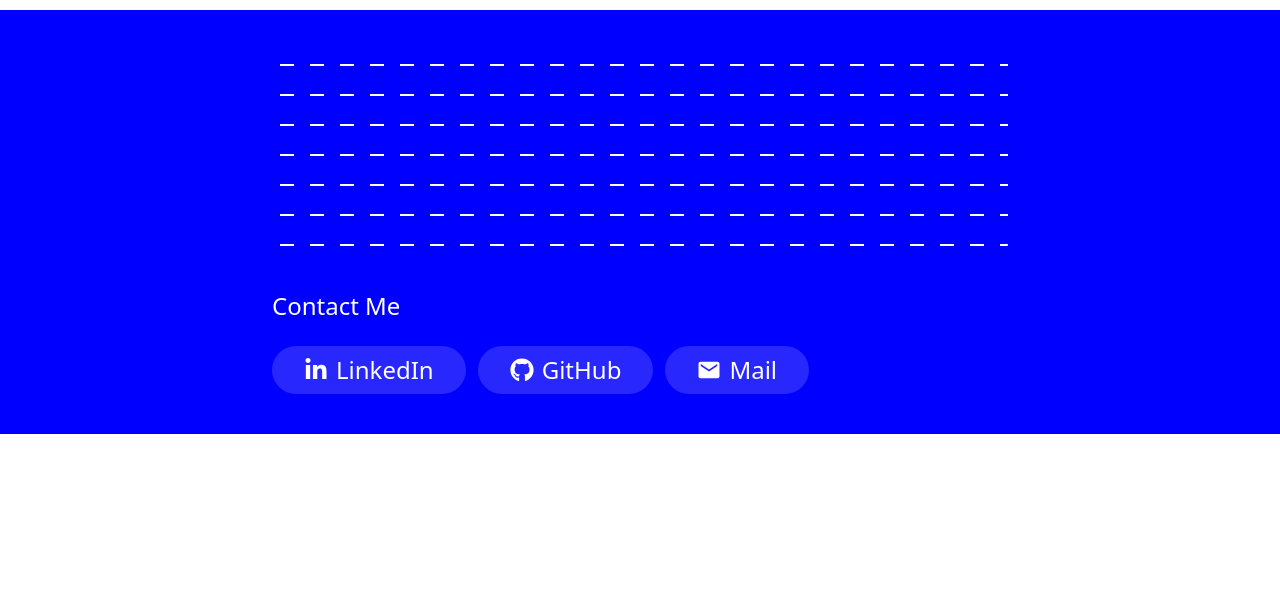
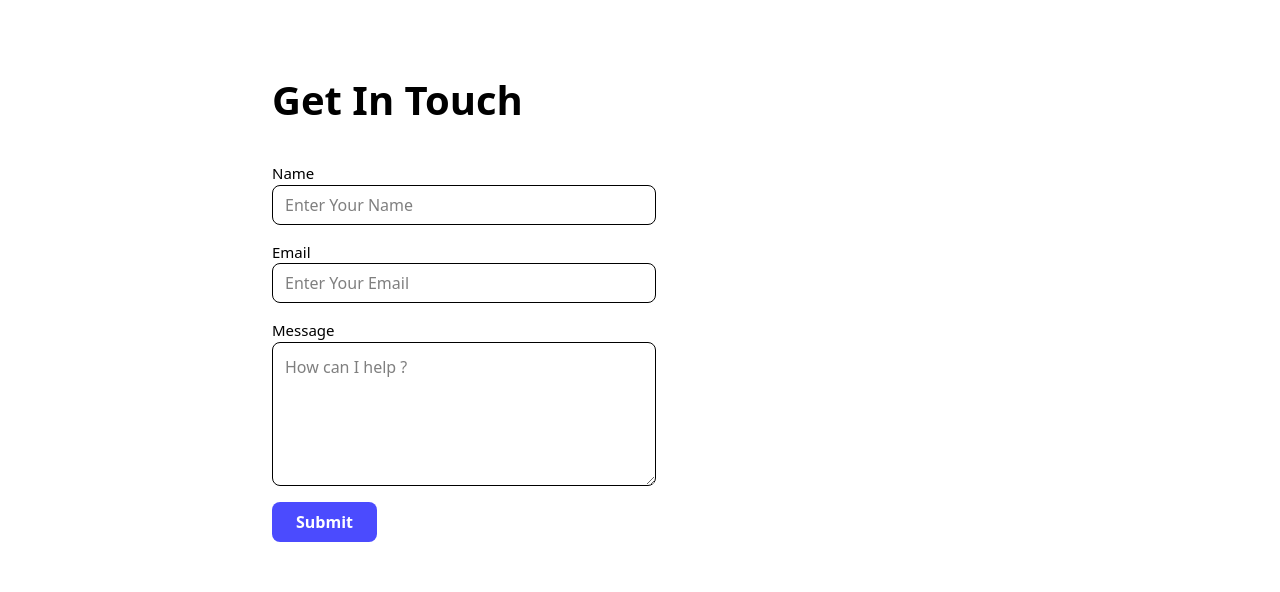
Before and after one commit to krushna-simform/03-portfolio, a React (Vite) app: page / in a window 1280 px wide. Shown: the part 8717-9309 px from the top of the page. Before the commit the page ends 9151 px from the top, so only its background shows below. Built offline with nearby package versions, Linux system fonts and the light colour scheme; no server answers.

Commit message:
FEATURE: add get in touch component in Main page

```diff
--- a/src/pages/Main.tsx
+++ b/src/pages/Main.tsx
@@ -4,6 +4,7 @@ import { Projects } from "@/components/Projects";
 import { Showcase } from "@/components/Showcase";
 import { Skills } from "@/components/Skills";
 import { Footer } from "@/components/Footer";
+import { GetInTouch } from "@/components/GetInTouch";
 
 const Main = () => {
   return (
@@ -13,6 +14,7 @@ const Main = () => {
       <Skills />
       <About />
       <Projects />
+      <GetInTouch />
       <Footer />
     </>
   );
```
